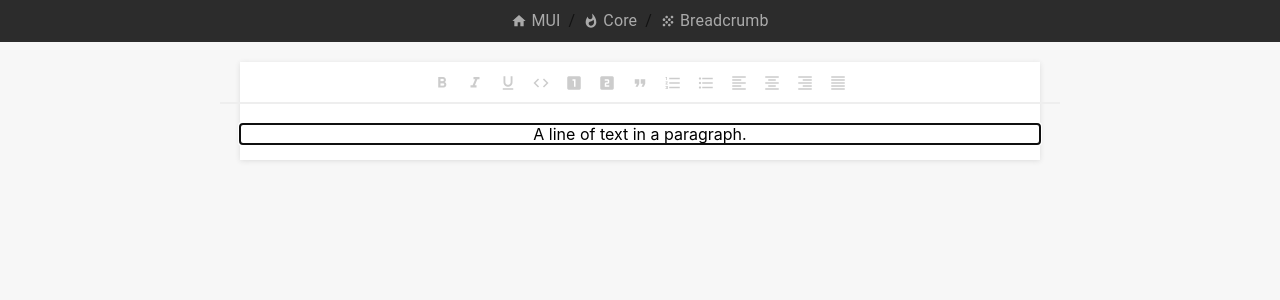
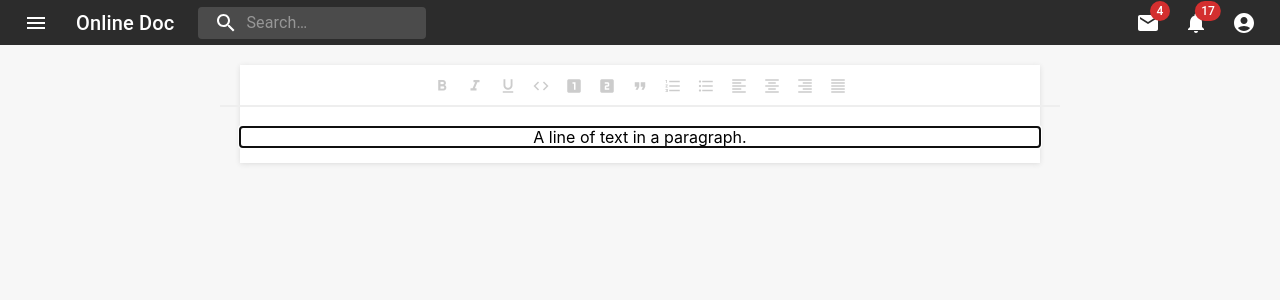
Before and after one commit to huangyunt/Doc, a React app in the folder frontend/: page /doc in a window 1280 px wide. Shown: the top 300 px of the page. Built offline with nearby package versions, Linux system fonts and the light colour scheme.

Commit message:
feat(frontend): 修改导航栏样式

```diff
--- a/frontend/src/components/IconBreadcrumbs/index.tsx
+++ b/frontend/src/components/IconBreadcrumbs/index.tsx
@@ -1,57 +1,261 @@
 import * as React from "react";
+import { styled, alpha } from "@mui/material/styles";
+import AppBar from "@mui/material/AppBar";
+import Box from "@mui/material/Box";
+import Toolbar from "@mui/material/Toolbar";
+import IconButton from "@mui/material/IconButton";
 import Typography from "@mui/material/Typography";
-import Breadcrumbs from "@mui/material/Breadcrumbs";
-import Link from "@mui/material/Link";
-import HomeIcon from "@mui/icons-material/Home";
-import WhatshotIcon from "@mui/icons-material/Whatshot";
-import GrainIcon from "@mui/icons-material/Grain";
-import "./index.css";
+import InputBase from "@mui/material/InputBase";
+import Badge from "@mui/material/Badge";
+import MenuItem from "@mui/material/MenuItem";
+import Menu from "@mui/material/Menu";
+import MenuIcon from "@mui/icons-material/Menu";
+import SearchIcon from "@mui/icons-material/Search";
+import AccountCircle from "@mui/icons-material/AccountCircle";
+import MailIcon from "@mui/icons-material/Mail";
+import NotificationsIcon from "@mui/icons-material/Notifications";
+import MoreIcon from "@mui/icons-material/MoreVert";
 
-export default function IconBreadcrumbs() {
-  function handleClick(
-    event: React.MouseEvent<HTMLDivElement, MouseEvent>
-  ) {
-    event.preventDefault();
-    console.info("You clicked a breadcrumb.");
-  }
+const Search = styled("div")(({ theme }) => ({
+  position: "relative",
+  borderRadius: theme.shape.borderRadius,
+  backgroundColor: alpha(theme.palette.common.white, 0.15),
+  "&:hover": {
+    backgroundColor: alpha(
+      theme.palette.common.white,
+      0.25
+    ),
+  },
+  marginRight: theme.spacing(2),
+  marginLeft: 0,
+  width: "100%",
+  [theme.breakpoints.up("sm")]: {
+    marginLeft: theme.spacing(3),
+    width: "auto",
+  },
+}));
+
+const SearchIconWrapper = styled("div")(({ theme }) => ({
+  padding: theme.spacing(0, 2),
+  height: "100%",
+  position: "absolute",
+  pointerEvents: "none",
+  display: "flex",
+  alignItems: "center",
+  justifyContent: "center",
+}));
+
+const StyledInputBase = styled(InputBase)(({ theme }) => ({
+  color: "inherit",
+  "& .MuiInputBase-input": {
+    // padding: theme.spacing(1, 1, 1, 0),
+    // vertical padding + font size from searchIcon
+    paddingLeft: `calc(1em + ${theme.spacing(4)})`,
+    transition: theme.transitions.create("width"),
+    width: "100%",
+    [theme.breakpoints.up("md")]: {
+      width: "20ch",
+    },
+  },
+}));
+
+export default function PrimarySearchAppBar() {
+  const [anchorEl, setAnchorEl] =
+    React.useState<null | HTMLElement>(null);
+  const [mobileMoreAnchorEl, setMobileMoreAnchorEl] =
+    React.useState<null | HTMLElement>(null);
+
+  const isMenuOpen = Boolean(anchorEl);
+  const isMobileMenuOpen = Boolean(mobileMoreAnchorEl);
+
+  const handleProfileMenuOpen = (
+    event: React.MouseEvent<HTMLElement>
+  ) => {
+    setAnchorEl(event.currentTarget);
+  };
+
+  const handleMobileMenuClose = () => {
+    setMobileMoreAnchorEl(null);
+  };
+
+  const handleMenuClose = () => {
+    setAnchorEl(null);
+    handleMobileMenuClose();
+  };
+
+  const handleMobileMenuOpen = (
+    event: React.MouseEvent<HTMLElement>
+  ) => {
+    setMobileMoreAnchorEl(event.currentTarget);
+  };
+
+  const menuId = "primary-search-account-menu";
+  const renderMenu = (
+    <Menu
+      anchorEl={anchorEl}
+      anchorOrigin={{
+        vertical: "top",
+        horizontal: "right",
+      }}
+      id={menuId}
+      keepMounted
+      transformOrigin={{
+        vertical: "top",
+        horizontal: "right",
+      }}
+      open={isMenuOpen}
+      onClose={handleMenuClose}
+    >
+      <MenuItem onClick={handleMenuClose}>Profile</MenuItem>
+      <MenuItem onClick={handleMenuClose}>
+        My account
+      </MenuItem>
+    </Menu>
+  );
+
+  const mobileMenuId = "primary-search-account-menu-mobile";
+  const renderMobileMenu = (
+    <Menu
+      anchorEl={mobileMoreAnchorEl}
+      anchorOrigin={{
+        vertical: "top",
+        horizontal: "right",
+      }}
+      id={mobileMenuId}
+      keepMounted
+      transformOrigin={{
+        vertical: "top",
+        horizontal: "right",
+      }}
+      open={isMobileMenuOpen}
+      onClose={handleMobileMenuClose}
+    >
+      <MenuItem>
+        <IconButton
+          size="large"
+          aria-label="show 4 new mails"
+          color="inherit"
+        >
+          <Badge badgeContent={4} color="error">
+            <MailIcon />
+          </Badge>
+        </IconButton>
+        <p>Messages</p>
+      </MenuItem>
+      <MenuItem>
+        <IconButton
+          size="large"
+          aria-label="show 17 new notifications"
+          color="inherit"
+        >
+          <Badge badgeContent={17} color="error">
+            <NotificationsIcon />
+          </Badge>
+        </IconButton>
+        <p>Notifications</p>
+      </MenuItem>
+      <MenuItem onClick={handleProfileMenuOpen}>
+        <IconButton
+          size="large"
+          aria-label="account of current user"
+          aria-controls="primary-search-account-menu"
+          aria-haspopup="true"
+          color="inherit"
+        >
+          <AccountCircle />
+        </IconButton>
+        <p>Profile</p>
+      </MenuItem>
+    </Menu>
+  );
 
   return (
-    <div className="nav-wrapper">
-      <div role="presentation" onClick={handleClick}>
-        <Breadcrumbs aria-label="breadcrumb">
-          <Link
-            underline="hover"
-            sx={{ display: "flex", alignItems: "center" }}
-            color="rgb(170, 170, 170)"
-            href="/"
+    <Box sx={{ flexGrow: 1 }}>
+      <AppBar
+        position="static"
+        sx={{
+          backgroundColor: "#2c2c2c",
+          height: "45px",
+          display: "flex",
+          justifyContent: "center",
+          // alignItems: "center",
+        }}
+      >
+        <Toolbar>
+          <IconButton
+            size="large"
+            edge="start"
+            color="inherit"
+            aria-label="open drawer"
+            sx={{ mr: 2 }}
           >
-            <HomeIcon sx={{ mr: 0.5 }} fontSize="inherit" />
-            MUI
-          </Link>
-          <Link
-            underline="hover"
-            sx={{ display: "flex", alignItems: "center" }}
-            color="rgb(170, 170, 170)"
-            href="/getting-started/installation/"
+            <MenuIcon />
+          </IconButton>
+          <Typography
+            variant="h6"
+            noWrap
+            component="div"
+            sx={{ display: { xs: "none", sm: "block" } }}
           >
-            <WhatshotIcon
-              sx={{ mr: 0.5 }}
-              fontSize="inherit"
+            Online Doc
+          </Typography>
+          <Search>
+            <SearchIconWrapper>
+              <SearchIcon />
+            </SearchIconWrapper>
+            <StyledInputBase
+              placeholder="Search…"
+              inputProps={{ "aria-label": "search" }}
             />
-            Core
-          </Link>
-          <Typography
-            sx={{ display: "flex", alignItems: "center" }}
-            color="rgb(170, 170, 170)"
-          >
-            <GrainIcon
-              sx={{ mr: 0.5 }}
-              fontSize="inherit"
-            />
-            Breadcrumb
-          </Typography>
-        </Breadcrumbs>
-      </div>
-    </div>
+          </Search>
+          <Box sx={{ flexGrow: 1 }} />
+          <Box sx={{ display: { xs: "none", md: "flex" } }}>
+            <IconButton
+              size="large"
+              aria-label="show 4 new mails"
+              color="inherit"
+            >
+              <Badge badgeContent={4} color="error">
+                <MailIcon />
+              </Badge>
+            </IconButton>
+            <IconButton
+              size="large"
+              aria-label="show 17 new notifications"
+              color="inherit"
+            >
+              <Badge badgeContent={17} color="error">
+                <NotificationsIcon />
+              </Badge>
+            </IconButton>
+            <IconButton
+              size="large"
+              edge="end"
+              aria-label="account of current user"
+              aria-controls={menuId}
+              aria-haspopup="true"
+              onClick={handleProfileMenuOpen}
+              color="inherit"
+            >
+              <AccountCircle />
+            </IconButton>
+          </Box>
+          <Box sx={{ display: { xs: "flex", md: "none" } }}>
+            <IconButton
+              size="large"
+              aria-label="show more"
+              aria-controls={mobileMenuId}
+              aria-haspopup="true"
+              onClick={handleMobileMenuOpen}
+              color="inherit"
+            >
+              <MoreIcon />
+            </IconButton>
+          </Box>
+        </Toolbar>
+      </AppBar>
+      {renderMobileMenu}
+      {renderMenu}
+    </Box>
   );
 }
--- a/frontend/src/containers/Workspace/components/Icon/index.tsx
+++ b/frontend/src/containers/Workspace/components/Icon/index.tsx
@@ -22,8 +22,7 @@
         <path
           d="M7 28h18c.552 0 1-.448 1-1V9.914c0-.265-.105-.52-.293-.707l-4.914-4.914C20.605 4.105 20.35 4 20.086 4H7c-.552 0-1 .448-1 1v22c0 .552.448 1 1 1z"
           fillRule="nonzero"
-          fillOpacity="1"
-          fill="#0d99ff"
+          fill="rgba(44,44,44, 0.9);"
           stroke="none"
         ></path>
         <path
@@ -36,8 +35,7 @@
         <path
           d="M20.5 8.5V4l1.707 1.707 2.086 2.086L26 9.5h-4.5c-.552 0-1-.448-1-1z"
           fillRule="nonzero"
-          fillOpacity="1"
-          fill="#9bd5fd"
+          fill="rgba(44,44,44, 0.9);"
           stroke="none"
         ></path>
       </svg>
```
